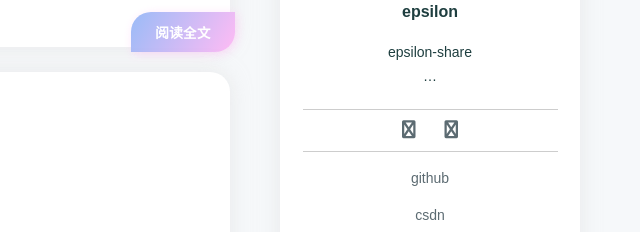
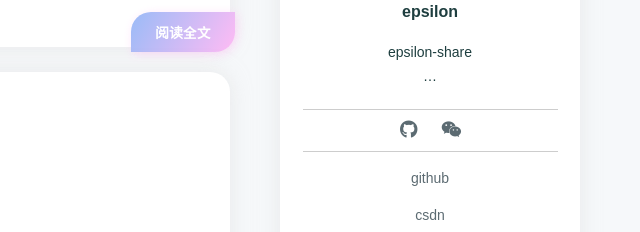
Before and after one commit to xuefeng6/xuefeng6.github.io, a plain HTML site: page index.html in a window 1280 px wide. Shown: the part 1008-1240 px from the top of the page, 640-1280 px from the left. Drawn offline with nearby package versions, Linux system fonts and the light colour scheme; a web font is replaced by a local one.

Commit message:
Site updated: 2023-04-10 09:03:48

```diff
--- a/index.html
+++ b/index.html
@@ -286,7 +286,7 @@
             <span class="icon-link">
                 <a target="_blank" rel="noopener" href="https://github.com/xuefeng6">
                     <i
-                        class="fa-solid fa-github fa-fw"
+                        class="fa-brands fa-github fa-fw"
                     ></i>
                 </a>
             </span>
@@ -294,10 +294,12 @@
             <span class="icon-link">
                 <a href="/">
                     <i
-                        class="fa-solid fa-qq fa-fw"
+                        class="fa-brands fa-weixin fa-fw"
                     ></i>
                 </a>
             </span>
+
+
 
         </div>
 
```
